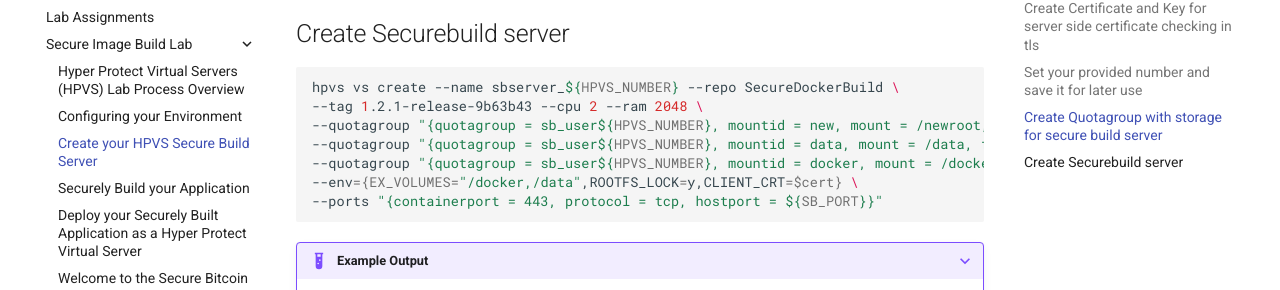
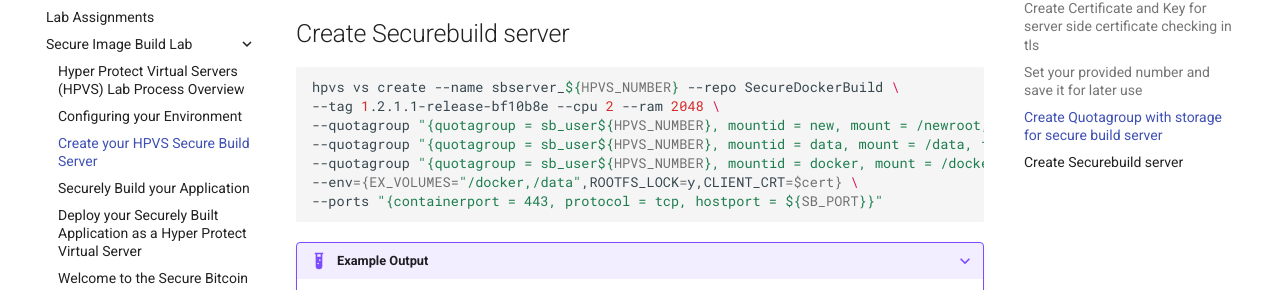
Before and after one commit to ibm-wsc/hyper-protect-virtual-servers-workshop, an MkDocs documentation site: the page built from docs/securebuild-lab/create-server.md, in a window 1280 px wide and 900 px high, scrolled down 3011 px. Shown: the part 163-453 px from the top of the window. Built offline with MkDocs 1.6.1 and Material for MkDocs 9.7.7, drawn with Linux system fonts in a browser that asks for light colours; emoji names are drawn with the system emoji font; comment, search, counter and statistics services are not loaded.

Commit message:
Update secure build image to newer image

````diff
--- a/docs/securebuild-lab/create-server.md
+++ b/docs/securebuild-lab/create-server.md
@@ -136,7 +136,7 @@ hpvs quotagroup create --name "sb_user${HPVS_NUMBER}" --size=40GB
 
 ``` bash
 hpvs vs create --name sbserver_${HPVS_NUMBER} --repo SecureDockerBuild \
---tag 1.2.1-release-9b63b43 --cpu 2 --ram 2048 \
+--tag 1.2.1.1-release-bf10b8e --cpu 2 --ram 2048 \
 --quotagroup "{quotagroup = sb_user${HPVS_NUMBER}, mountid = new, mount = /newroot, filesystem = ext4, size = 10GB}" \
 --quotagroup "{quotagroup = sb_user${HPVS_NUMBER}, mountid = data, mount = /data, filesystem = ext4, size = 2GB}" \
 --quotagroup "{quotagroup = sb_user${HPVS_NUMBER}, mountid = docker, mount = /docker, filesystem = ext4, size = 16GB}" \
````
